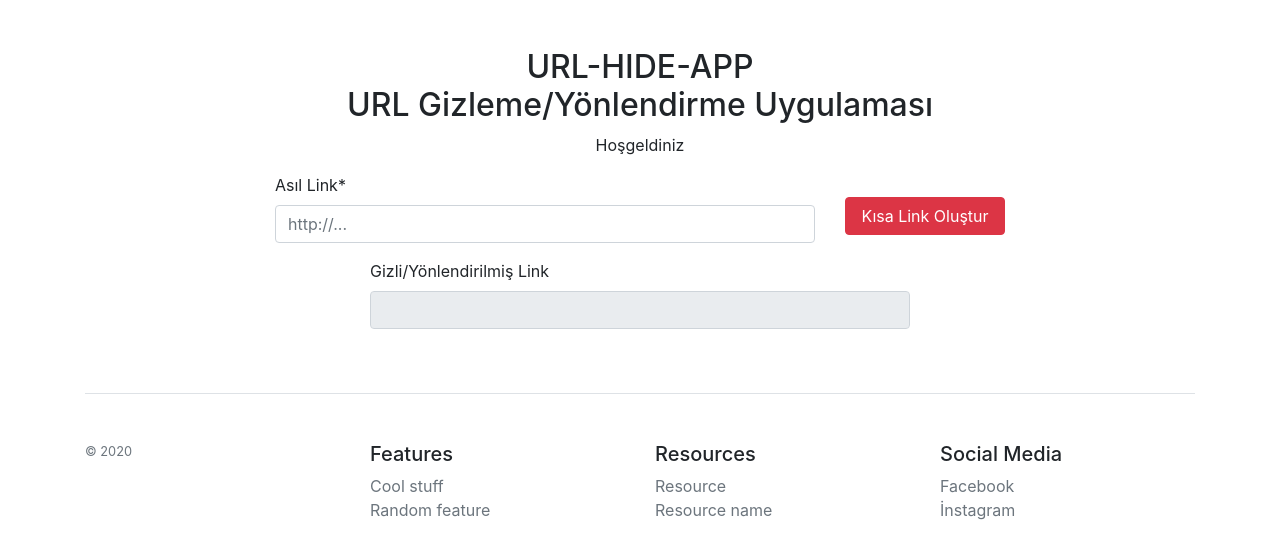
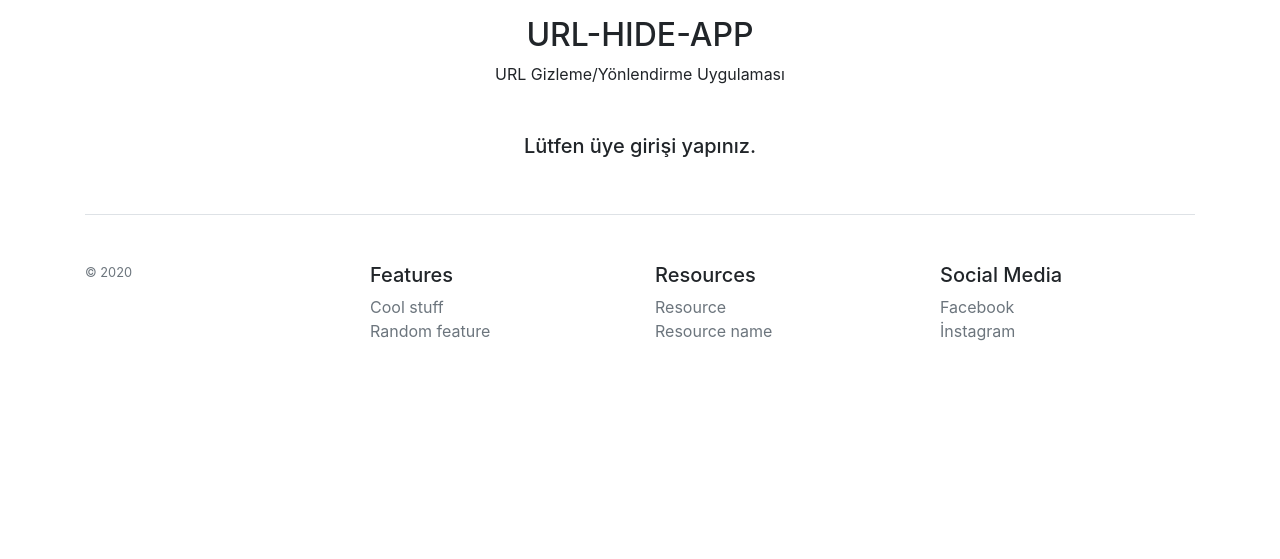
Before and after one commit to eibrahimarisoy/url-hide-app, a Django app: page / in a window 1280 px wide. Shown: the part 56-615 px from the top of the page. Run offline with Django 3.2, Linux system fonts and the light colour scheme; some libraries are stand-ins or nearby versions.

Commit message:
updated index page and link save method

```diff
--- a/link/models.py
+++ b/link/models.py
@@ -1,10 +1,10 @@
+import random
+import string
+
+from django.contrib.auth.models import User
 from django.db import models
-from django.contrib.auth.models import User
-import string
-import random
 
-# Create your models here.
-# BASE_URL = 'http://localhost:8000/'
+from django.conf import settings
 
 
 class Link(models.Model):
@@ -16,7 +16,8 @@ class Link(models.Model):
     )
     exact_link = models.URLField(verbose_name='Asıl Link')
     slug = models.SlugField(blank=True, null=True)
-    hide_link = models.URLField(
+    hide_link = models.CharField(
+        max_length=255,
         verbose_name='Gizli/Yönlendirilmiş Link',
         unique=True
     )
@@ -36,11 +37,11 @@ class Link(models.Model):
         letters = string.ascii_lowercase
         return ''.join(random.choice(letters) for i in range(stringLength))
 
-    def save(self, request, *args, **kwargs):
+    def save(self, *args, **kwargs):
         random_string = self.random_string()
-        BASE_URL = request.META.get('HTTP_HOST')
+        BASE_URL = settings.BASE_URL
         self.slug = random_string
-        self.hide_link = f"{BASE_URL}/{self.slug}"
+        self.hide_link = f"{BASE_URL}{self.slug}"
         super(Link, self).save(*args, **kwargs)
 
 
--- a/link/views.py
+++ b/link/views.py
@@ -23,15 +23,17 @@ def hide_link_create(request):
     if request.method == "POST":
         if link_creation_form.is_valid():
             new_link = link_creation_form.save(commit=False)
+            new_link.hide_link = ""
+            print(new_link.hide_link)
             new_link.owner = request.user
-            new_link.save(request)
+            new_link.save()
 
-            print(new_link.hide_link)
             context['link_creation_form'] = LinkCreationForm(
                 instance=new_link
                 )
             return render(request, "page/index.html", context)
 
+    context['link_creation_form'] = link_creation_form
     return render(request, "page/index.html", context)
 
 
--- a/templates/base/components/head.html
+++ b/templates/base/components/head.html
@@ -5,3 +5,6 @@
 
 <link rel="stylesheet" href="https://stackpath.bootstrapcdn.com/bootstrap/4.3.1/css/bootstrap.min.css"
     integrity="sha384-ggOyR0iXCbMQv3Xipma34MD+dH/1fQ784/j6cY/iJTQUOhcWr7x9JvoRxT2MZw1T" crossorigin="anonymous">
+
+<script src="https://code.jquery.com/jquery-3.4.1.min.js">
+</script>
--- a/templates/page/index.html
+++ b/templates/page/index.html
@@ -5,34 +5,59 @@
 
 
 {% block content %}
-<div class="container mt-5">
+<div class="container mt-3">
   <div class="row">
     <div class="col text-center">
-      <h2> URL-HIDE-APP <br> URL Gizleme/Yönlendirme Uygulaması</h2>
-      <p>Hoşgeldiniz</p>
+      <h2>URL-HIDE-APP </h2>
+      <h>URL Gizleme/Yönlendirme Uygulaması</h3>
     </div>
   </div>
+  {% if request.user.is_authenticated %}
   <div class="row justify-content-center">
     <div class="col">
       <form action="">
         {% csrf_token %}
         <div class="row justify-content-center align-items-center">
-          <div class="col-6">
+          <div class="col-md-6">
             {{ link_creation_form.exact_link | as_crispy_field }}
           </div>
-          <div class="col-2">
-            <button formmethod="POST" formaction="{% url 'hide_link_create' %}" type="submit" class="btn btn-block btn-md btn-danger">Kısa Link Oluştur</button>
+          <div class="col-md-3">
+            <button id="create" formmethod="POST" formaction="{% url 'hide_link_create' %}" type="submit"
+              class="btn btn-md btn-danger">Link Oluştur</button>
           </div>
         </div>
-        <div class="row justify-content-center">
-          <div class="col-6">
+        <div class="row justify-content-center align-items-center">
+          <div class="col-md-6">
             {{ link_creation_form.hide_link | as_crispy_field }}
           </div>
+        </form>
+          <div class="col-md-3">
+            <a id="forward" href="{{link_creation_form.hide_link.value}}" class="btn btn-md btn-danger">Linke Git</a>
+          </div>
         </div>
-      </form>
     </div>
   </div>
+  {% else %}
+  <div class="row justify-content-center text-center mt-5">
+    <div class="col">
+      <h5>Lütfen üye girişi yapınız.</h5>
+    </div>
+  </div>
+  {% endif %}
 </div>
 
+<script type="text/javascript">
+  $('#create').click(function () {
+    $('#id_hide_link').val("")
+  })
+
+  $(document).ready(function(){
+
+    if (!$('#id_hide_link').val()){
+        $('#forward').hide()
+    }
+  })
+
+</script>
 
 {% endblock content %}
--- a/templates/page/user_register.html
+++ b/templates/page/user_register.html
@@ -5,11 +5,10 @@
 <div class="container  mt-3">
     <div class="row justify-content-center">
         <div class="col-md-6">
-            <h3 class="text-center">Kayıt Ol</h3>
-
+            <h3 class="text-center">Kullanıcı Kayıt Ekranı</h3>
             <form method="POST">
                 {% csrf_token %}
-                <div class="row  border-top">
+                <div class="row border-top">
                     <div class="col">
                         {{ register_form.username | as_crispy_field }}
                     </div>
--- a/url_hide_app/settings/settings_base.py
+++ b/url_hide_app/settings/settings_base.py
@@ -14,8 +14,6 @@ import os
 
 # Build paths inside the project like this: os.path.join(BASE_DIR, ...)
 BASE_DIR = os.path.dirname(os.path.dirname(os.path.abspath(__file__)))
-GEOIP_PATH = os.path.join(BASE_DIR, 'geoip2')
-
 
 # Quick-start development settings - unsuitable for production
 # See https://docs.djangoproject.com/en/3.0/howto/deployment/checklist/
@@ -27,7 +25,7 @@ SECRET_KEY = 'xkonw_uhds83b)a3we=xm(3063p7w9d9&o*2#@ag*-*9ea80&@'
 DEBUG = True
 
 ALLOWED_HOSTS = ['localhost', '192.168.1.36']
-
+BASE_URL = 'http://localhost:8000/'
 
 # Application definition
 
```
Also changed, not shown: templates/page/user_login.html (+12 -10 lines), link/migrations/0005_auto_20200602_1617.py (added).
